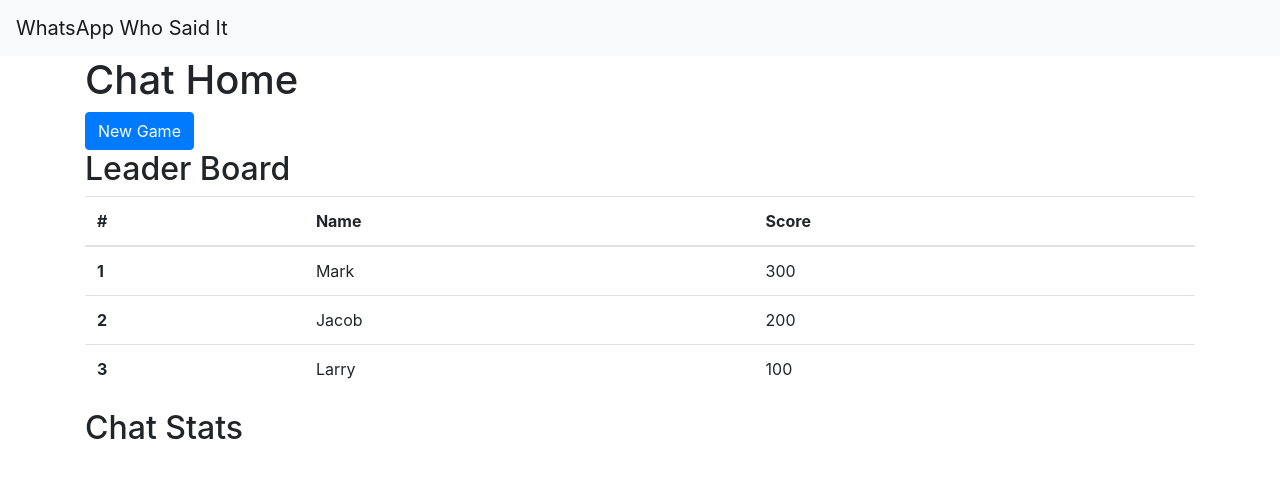
After one commit to finchmeister/whatsapp-who-said-it, a Symfony app: template templates/game/chat-home.html.twig in a window 1280 px wide. The commit adds this page. Shown: the top 479 px of the page. Run offline with Twig, Linux system fonts and the light colour scheme; the template is opened without the code that fills it, so the values that code supplies are empty; style sheets or scripts are compiled from the project's sources; some libraries are stand-ins or nearby versions.

Commit message:
Rearrange

```diff
--- a/templates/base.html.twig
+++ b/templates/base.html.twig
@@ -8,6 +8,12 @@
         {% block stylesheets %}{% endblock %}
     </head>
     <body>
+
+    <nav class="navbar navbar-light bg-light">
+        <a class="navbar-brand" href="{{ path('index') }}">WhatsApp Who Said It</a>
+    </nav>
+
+
         {% block body %}{% endblock %}
         {% block javascripts %}{% endblock %}
     </body>
--- /dev/null
+++ b/templates/game/chat-home.html.twig
@@ -0,0 +1,48 @@
+{% extends 'base.html.twig' %}
+
+{% block body %}
+    <div class="container">
+
+        <div class="row">
+            <div class="col-sm">
+                <h1>Chat Home</h1>
+
+                <a class="btn btn-primary" href="" role="button">New Game</a>
+
+                <h2>Leader Board</h2>
+
+                <table class="table">
+                    <thead>
+                    <tr>
+                        <th scope="col">#</th>
+                        <th scope="col">Name</th>
+                        <th scope="col">Score</th>
+                    </tr>
+                    </thead>
+                    <tbody>
+                    <tr>
+                        <th scope="row">1</th>
+                        <td>Mark</td>
+                        <td>300</td>
+                    </tr>
+                    <tr>
+                        <th scope="row">2</th>
+                        <td>Jacob</td>
+                        <td>200</td>
+                    </tr>
+                    <tr>
+                        <th scope="row">3</th>
+                        <td>Larry</td>
+                        <td>100</td>
+                    </tr>
+                    </tbody>
+                </table>
+
+
+                <h2>Chat Stats</h2>
+
+            </div>
+        </div>
+
+    </div>
+{% endblock %}
--- a/templates/game/index.html.twig
+++ b/templates/game/index.html.twig
@@ -16,7 +16,7 @@
             <div class="col">
                 <h2>Select Chat</h2>
                 {% for id, chat in chats_available %}
-                    <a class="btn btn-primary" href="{{ path('new_game', {'chatId' : id }) }}" role="button">{{ chat }}</a>
+                    <a class="btn btn-primary" href="{{ path('chat_home', {'chatId' : id }) }}" role="button">{{ chat }}</a>
                 {% endfor %}
             </div>
         </div>
```
Also changed, not shown: src/Controller/GameController.php (+9 -0 lines), src/Entity/Chat.php (added, +40 -0 lines), src/Repository/ChatRepository.php (added, +50 -0 lines).
